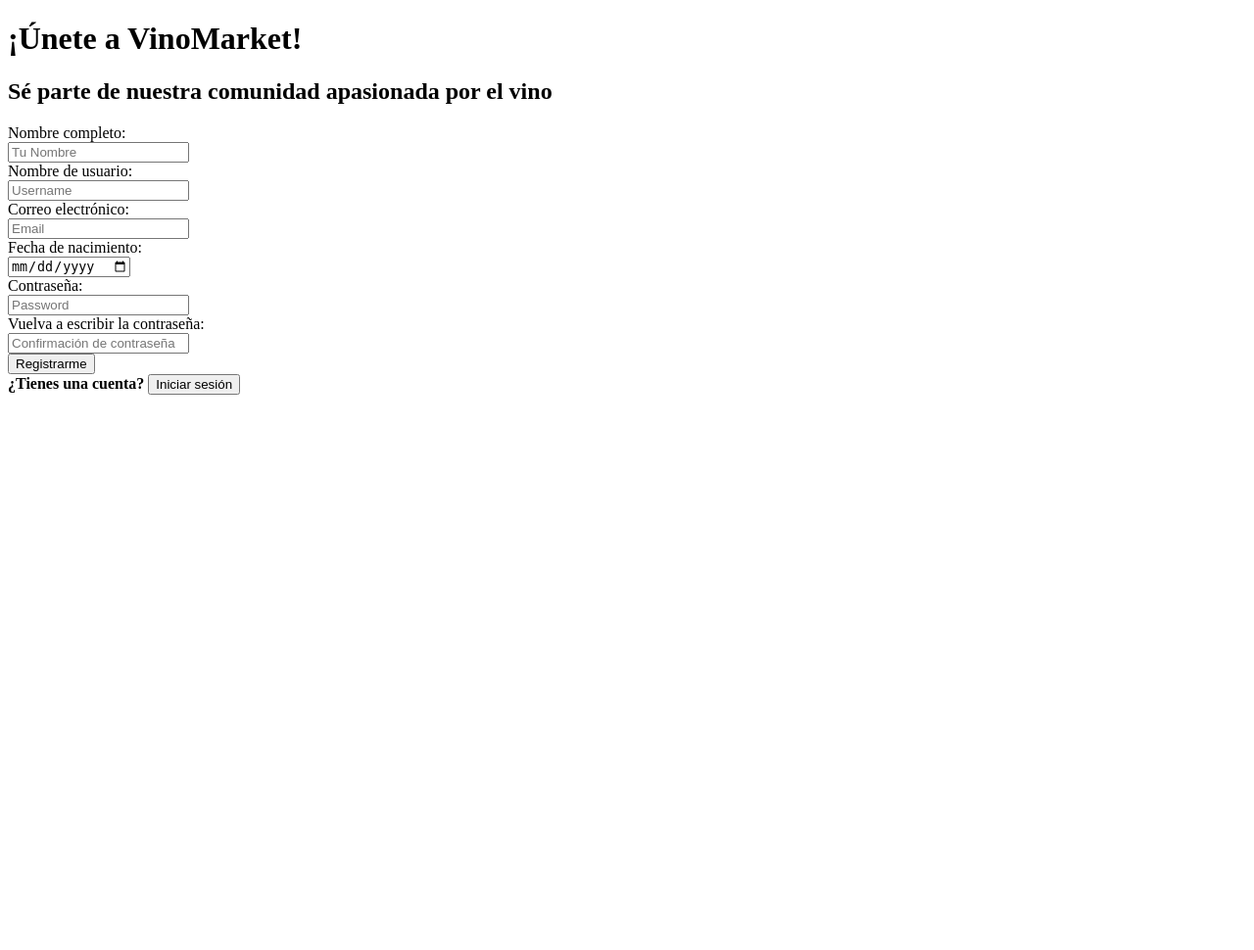
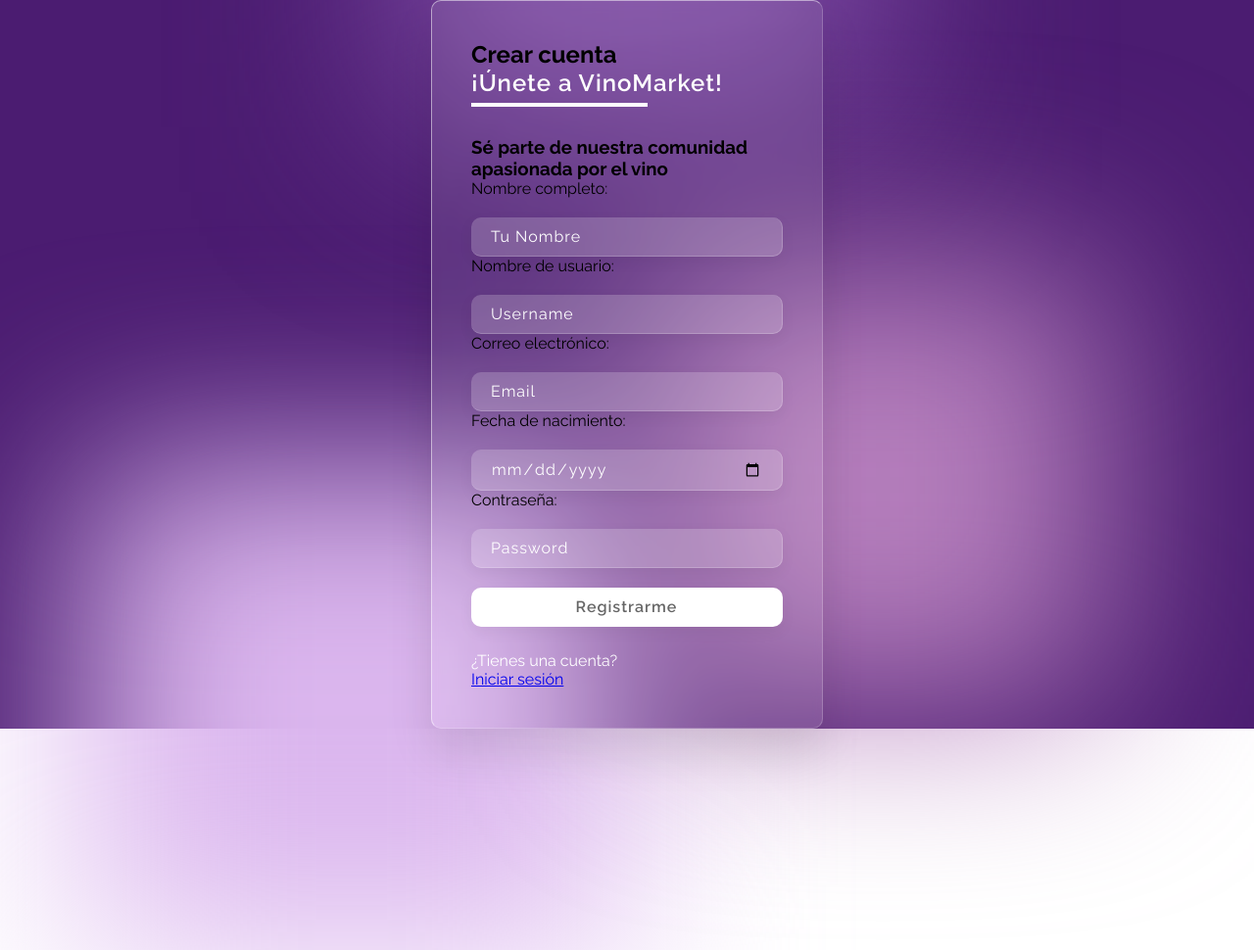
Before and after one commit to Franco4848/ProyectoFinal, a Flask app: page /registro in a window 1280 px wide. Shown: the whole page at 98% size. Before the commit the page ends 403 px from the top, so only its background shows below. Run offline with Flask 3, Linux system fonts and the light colour scheme; parts of the project's set-up code (start-up, migrations or seed data) failed here and were passed over; some libraries are stand-ins or nearby versions.

Commit message:
probando css

```diff
--- a/static/css/registro.css
+++ b/static/css/registro.css
@@ -0,0 +1,152 @@
+@import url('https://fonts.googleapis.com/css2?family=Raleway:ital,wght@0,100..900;1,100..900&family=Signika:wght@300..700&display=swap');
+
+* {
+    margin: 0;
+    padding: 0;
+    box-sizing: border-box;
+    font-family: 'Raleway', sans-serif;
+}
+
+body {
+    overflow: hidden;
+
+}
+
+section {
+    display: flex;
+    justify-content: center;
+    align-items: center;
+    min-width: 100vh;
+    background: #4b1c71;
+}
+
+section .cuadrado {
+    position: absolute;
+    filter: blur(100px);
+}
+
+section .cuadrado:nth-child(1) {
+    top: -370px;
+    width: 500px;
+    height: 500px;
+    background: #7f4ca5;
+}
+section .cuadrado:nth-child(2) {
+    bottom: -170px;
+    left: 110px;
+    width: 550px;
+    height: 500px;
+    background: #dbb6ee;
+}
+section .cuadrado:nth-child(3) {
+    bottom: 80px;
+    right: 120px;
+    width: 450px;
+    height: 450px;
+    background: #b57ebc;
+}
+.cuadrado {
+    position: absolute;
+    animation: animacion 5s linear infinite;
+    animation-delay: calc(1s * var(--i));
+}
+@keyframes animacion {
+    0%, 100% {
+        transform: translateX(-50px);
+    }
+    50% {
+        transform: translateX(50px);
+    }
+}
+.loginBox {
+    position: relative;
+}
+
+.loginContainer {
+    position: relative;
+    width: 400px;
+    min-height: 400px;
+    background: rgba(255, 255, 255, 0.1);
+    border-radius: 10px;
+    display: flex;
+    justify-content: center;
+    align-items: center;
+    backdrop-filter: blur(5px);
+    box-shadow: 0 25px 45px rgba(0, 0, 0, 0.1);
+    border: 1px solid rgba(255, 255, 255, 0.5);
+    border-right: 1px solid rgba(255, 255, 255, 0.2);
+    border-bottom: 1px solid rgba(255, 255, 255, 0.2);
+
+}
+
+.loginForm {
+    position: relative;
+    width: 100%;
+    height: 100%;
+    padding: 40px;
+}
+
+.loginForm h2 {
+    position: relative;
+    color: #fff;
+    font-size: 24px;
+    font-weight: 600;
+    letter-spacing: 1px;
+    margin-bottom: 40px;
+}
+
+.loginForm h2::before {
+    content: "";
+    position: absolute;
+    left: 0;
+    bottom: -10px;
+    width: 180px;
+    height: 4px;
+    background: #fff;
+}
+
+.loginForm .inputBox {
+    width: 100%;
+    margin-top: 20px;
+}
+.loginForm .inputBox input {
+    width: 100%;
+    background: rgba(255, 255, 255, 0.2);
+    border: none;
+    outline: none;
+    padding: 10px 20px;
+    border-radius: 10px;
+    border-right: 1px solid rgba(255, 255, 255, 0.2);
+    border-bottom: 1px solid rgba(255, 255, 255, 0.2);
+    font-size: 16px;
+    letter-spacing: 1px;
+    color: #fff;
+    box-shadow: 0 5px 15px rgba(0, 0, 0, 0.05);
+}
+
+.loginForm .inputBox input::placeholder {
+    color: #fff;
+}
+.loginForm .inputBox input[type="submit"] {
+    background: #fff;
+    color: #666;
+    width: 100%;
+    font-weight: 600;
+    cursor: pointer;
+    margin-bottom: 20px;
+    transition: 0.3s;
+
+}
+.loginForm .inputBox input[type="submit"]:hover {
+    background: #fff0ff;
+}
+
+.login {
+    margin-top: 5px;
+    color: #fff;
+}
+
+.login button {
+    color: #fff;
+    font-weight: 600;
+}
--- a/templates/registro.html
+++ b/templates/registro.html
@@ -3,44 +3,65 @@
 <head>
     <meta charset="UTF-8">
     <meta name="viewport" content="width=device-width, initial-scale=1.0">
-    <link rel="stylesheet" href="{{ url_for('static', filename='css/registro.css') }}">
-    <title>Crear cuenta</title>
+    <link rel="stylesheet" href="/static/css/registro.css">
+    <link rel="preconnect" href="https://fonts.googleapis.com">
+    <link rel="preconnect" href="https://fonts.gstatic.com" crossorigin>
+    <link href="https://fonts.googleapis.com/css2?family=Raleway:ital,wght@0,100..900;1,100..900&family=Signika:wght@300..700&display=swap" rel="stylesheet">
+
+
 </head>
 <body>
+    <section>
+        <div class="cuadrado" style="--i:0"></div>
+        <div class="cuadrado" style="--i:1"></div>
+        <div class="cuadrado" style="--i:2"></div>
+        <div class="loginBox">
+            <div class="loginContainer">
+            <div class="loginForm">
+                <h1>Crear cuenta</h1>
+                <h2>¡Únete a VinoMarket! </h2>
+                <h3>Sé parte de nuestra comunidad apasionada por el vino</h3>
                 <form action="/registro" method="POST">
+                    <div class="labelBox"><label for="nombre_completo">Nombre completo:</label></div>
+                    <div class="inputBox"><input type="text" name="nombre_completo" id="nombre_completo"  placeholder="Tu Nombre" maxlength="50" required>
+                    </div>
+                    <div class="labelBox"><label for="username">Nombre de usuario:</label>
+                    </div>
+                    <div class="inputBox"><input type="text"  name="username" id="username"  placeholder="Username" minlength="5" pattern="[A-Za-z0-9_]+" title="Se permiten letras, números y guiones bajos." required>
+                    </div>
+                    <div class="labelBox"><label for="email">Correo electrónico:</label>
+                    </div>
+                    <div class="inputBox"><input type="email" name="email" id="email"  placeholder="Email" title="No se podrá modificar tras el registro" required>
+                    </div>
+                    <div class="labelBox"><label for="fechaNac">Fecha de nacimiento:</label>
+                    </div>
+                    <div class="inputBox"><input type="date" name="fechaNac" id="fechaNac"  placeholder="mm/dd/aaaa" title="No se podrá modificar tras el registro" required>
+                    </div>
+                    <div class="labelBox"><label for="contraseña">Contraseña:</label>
+                    </div>
+                    <div class="inputBox"><input type="password"  name="contraseña" id="contraseña" placeholder="Password" minlength="8" title="No se podrá modificar tras el registro" required>
+                    </div>
 
-        <h1>¡Únete a VinoMarket! </h1>
-        <h2>Sé parte de nuestra comunidad apasionada por el vino</h2>
+                    <div class="inputBox"><input type="submit" value="Registrarme">
+                    </div>
 
-        <label for="nombre_completo">Nombre completo:</label><br>
-        <input type="text" name="nombre_completo" id="nombre_completo" value='{{ nombre_completo }}' placeholder="Tu Nombre" maxlength="50" required><br>
+                    <p class="login">¿Tienes una cuenta?</p><a href="/login">Iniciar sesión</a>
 
-        <label for="username">Nombre de usuario:</label><br>
-        <input type="text"  name="username" id="username" value='{{ username }}' placeholder="Username" minlength="5" pattern="[A-Za-z0-9_]+" title="Se permiten letras, números y guiones bajos." required><br>
-
-        <label for="email">Correo electrónico:</label><br>
-        <input type="email" name="email" id="email" value='{{ email }}' placeholder="Email" title="No se podrá modificar tras el registro" required><br>
-
-        <label for="fechaNac">Fecha de nacimiento:</label><br>
-        <input type="date" name="fechaNac" id="fechaNac" value="{{ fechaNac }}" placeholder="mm/dd/aaaa" title="No se podrá modificar tras el registro" required ><br>
-
-        <label for="contraseña">Contraseña:</label><br>
-        <input type="password"  name="contraseña" id="contraseña" value='{{ contraseña }}' placeholder="Password" minlength="8" title="No se podrá modificar tras el registro" required><br>
-
-        <label for="contraseña2">Vuelva a escribir la contraseña:</label><br>
-        <input type="password" name="contraseña2" id="contraseña2" value='{{ contraseña2 }}' placeholder="Confirmación de contraseña" required><br>
-
-        <button type="submit">Registrarme</button><br>
 
                     {% with messages = get_flashed_messages() %}
                         {% if messages %}
-                <ul>{% for message in messages %}</ul>
+                            <ul>
+                                {% for message in messages %}
                                     <li>{{ message }}</li>
-                <ul>{% endfor %}</ul>
+                                {% endfor %}
+                            </ul>
                         {% endif %}
                     {% endwith %}
+                </form>
+            </div>
+        </div>
+    </div>
+    </section>
 
-    </form>
-    <b>¿Tienes una cuenta? </b><button onclick="window.location.href='/login'">Iniciar sesión</button><br>
 </body>
 </html>
```
Lines whose indentation alone changed are shown as unchanged.
